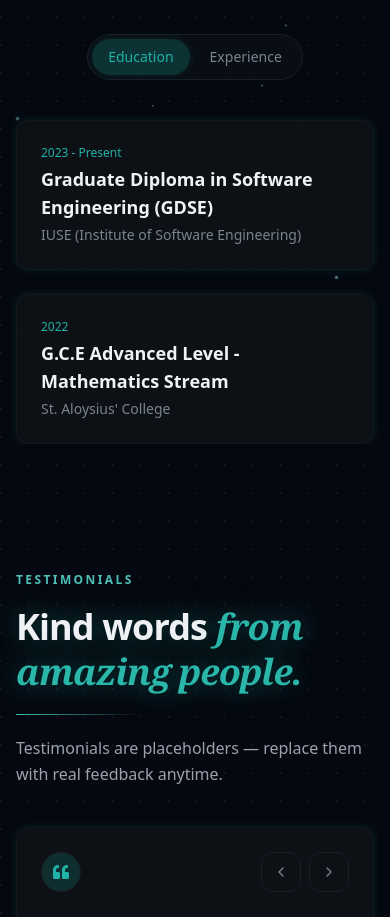
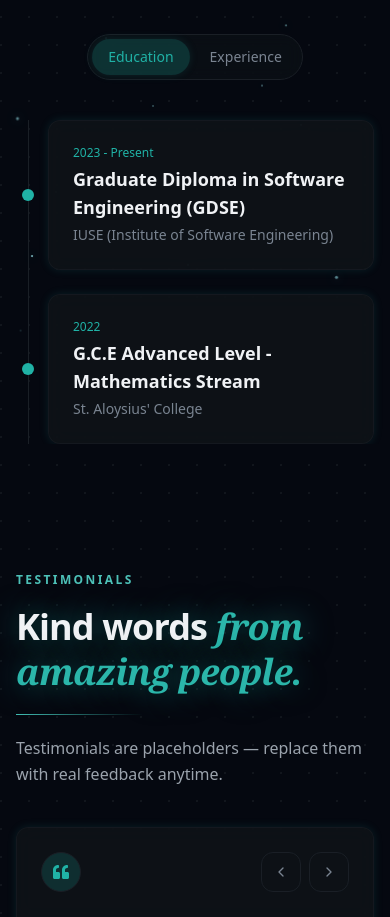
Before and after one commit to LithiraJK/personal-portfolio-nextjs, a Next.js app: page / in a window 390 px wide. Shown: the part 7880-8797 px from the top of the page. Built offline with nearby package versions, Linux system fonts and the light colour scheme; a web font is replaced by a local one.

Commit message:
feat: update experience section to display correct periods and enhance layout with new animations

```diff
--- a/src/components/sections/Experience.tsx
+++ b/src/components/sections/Experience.tsx
@@ -25,7 +25,7 @@ export default function Experience() {
   }));
 
   const experienceEntries: TimelineEntry[] = leadership.map((l) => ({
-    period: "Experience",
+    period: l.period,
     title: l.role,
     description: l.description,
   }));
@@ -84,6 +84,7 @@ export default function Experience() {
         </div>
 
         <div className="relative mt-10">
+          <div className="md:hidden absolute left-3 top-0 bottom-0 w-px bg-border" />
           <div className="hidden md:block absolute left-1/2 top-0 bottom-0 w-px bg-border" />
 
           <motion.div
@@ -98,7 +99,7 @@ export default function Experience() {
               return (
                 <motion.div
                   key={`${item.title}-${idx}`}
-                  className="relative md:grid md:grid-cols-2 md:gap-10 items-center"
+                  className="relative pl-8 md:pl-0 md:grid md:grid-cols-2 md:gap-10 items-center"
                   initial={{ opacity: 0, y: 20 }}
                   animate={{ opacity: 1, y: 0 }}
                   transition={{
@@ -142,6 +143,24 @@ export default function Experience() {
                     </motion.div>
                   </div>
 
+                  <div className="md:hidden absolute left-3 -translate-x-1/2 top-1/2 -translate-y-1/2">
+                    <motion.div
+                      className="h-3 w-3 rounded-full bg-primary shadow-[0_0_28px_color-mix(in_srgb,var(--color-primary)_55%,transparent)]"
+                      animate={{
+                        boxShadow: [
+                          "0 0 20px rgba(var(--color-primary-rgb), 0.4)",
+                          "0 0 40px rgba(var(--color-primary-rgb), 0.2)",
+                          "0 0 20px rgba(var(--color-primary-rgb), 0.4)",
+                        ],
+                      }}
+                      transition={{
+                        duration: 2,
+                        repeat: Infinity,
+                        ease: "easeInOut",
+                      }}
+                    />
+                  </div>
+
                   <div className="hidden md:block absolute left-1/2 -translate-x-1/2 top-1/2 -translate-y-1/2">
                     <motion.div
                       className="h-3 w-3 rounded-full bg-primary shadow-[0_0_28px_color-mix(in_srgb,var(--color-primary)_55%,transparent)]"
```
